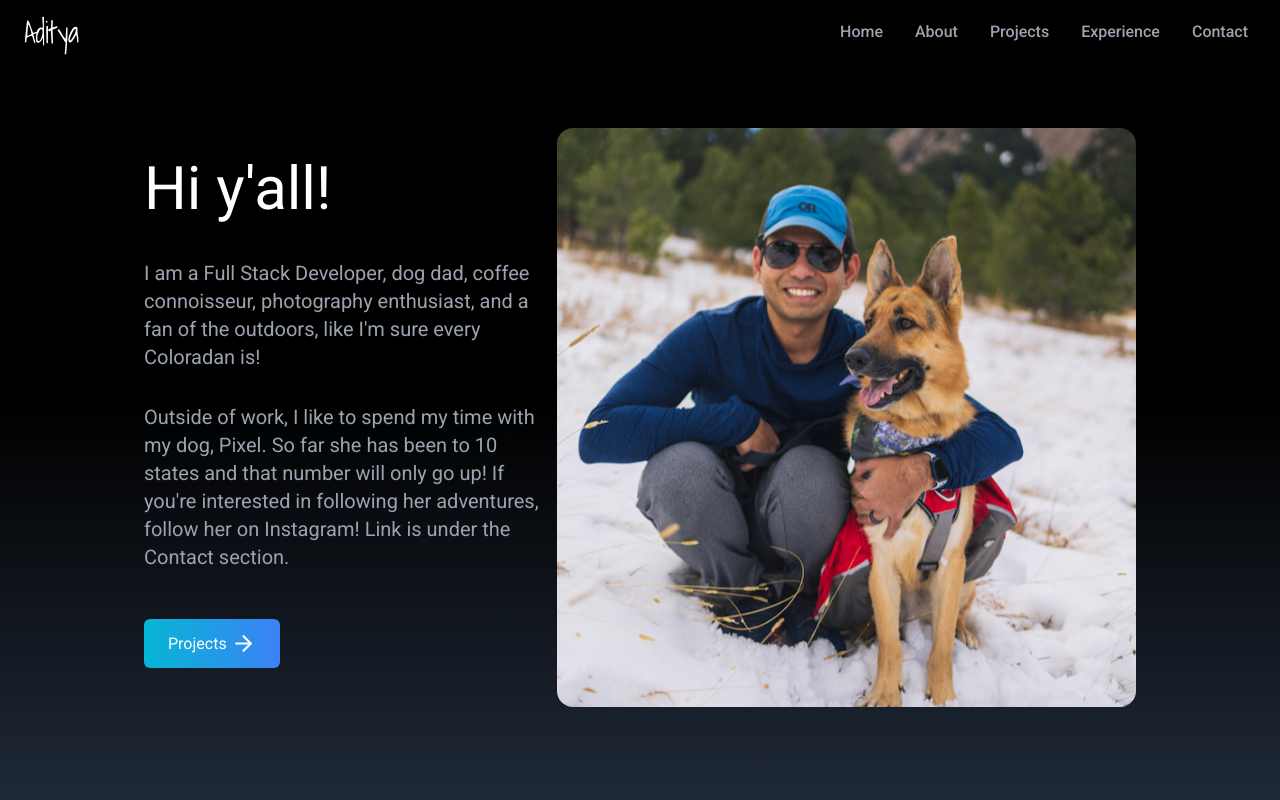
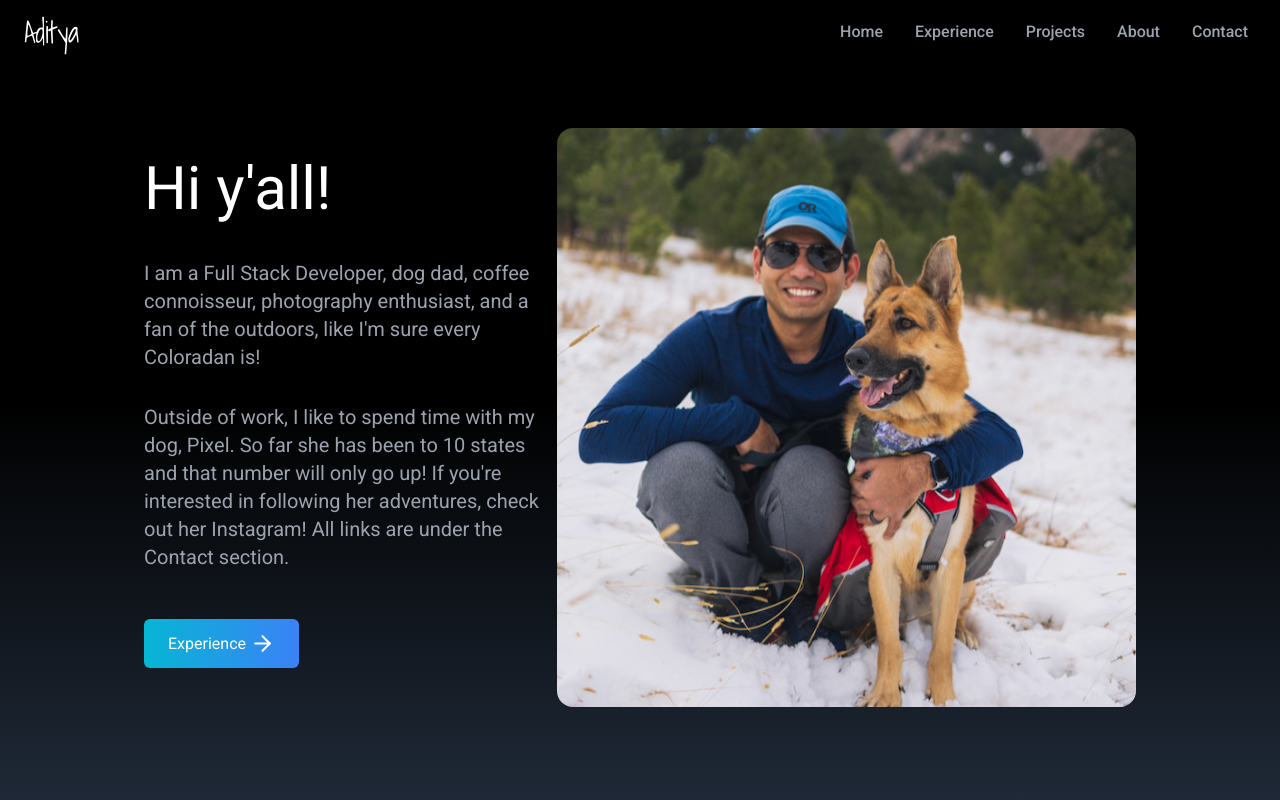
Before and after one commit to aditya-xyz/website_frontend, a React (Create React App) app: page / in a window 1280 px wide. Shown: the top 800 px of the page. Built offline with nearby package versions, Linux system fonts and the light colour scheme.

Commit message:
Changed the order of sections

```diff
--- a/src/App.js
+++ b/src/App.js
@@ -10,9 +10,9 @@ function App() {
     <div>
       <NavBar />
       <Home />
+      <Experience />
+      <Projects />
       <About />
-      <Projects />
-      <Experience />
       <Contact />
     </div>
   )
--- a/src/components/Home.jsx
+++ b/src/components/Home.jsx
@@ -19,20 +19,20 @@ const Home = () => {
             every Coloradan is!
           </p>
           <p className="text-gray-400 py-4 mr-2 max-w-md text-xl">
-            Outside of work, I like to spend my time with my dog, Pixel. So far
-            she has been to 10 states and that number will only go up! If you're
-            interested in following her adventures, follow her on Instagram!
-            Link is under the Contact section.
+            Outside of work, I like to spend time with my dog, Pixel. So far she
+            has been to 10 states and that number will only go up! If you're
+            interested in following her adventures, check out her Instagram! All
+            links are under the Contact section.
           </p>
           <br />
           <div>
             <Link
-              to="projects"
+              to="experience"
               smooth
               duration={500}
               className="group text-white w-fit px-6 py-3 my-2 flex items-center rounded-md bg-gradient-to-r from from-cyan-500 to-blue-500 cursor-pointer"
             >
-              Projects
+              Experience
               <span className="group-hover:rotate-90 duration-300">
                 <FiArrowRight size={25} className="ml-1" />
               </span>
--- a/src/components/NavBar.jsx
+++ b/src/components/NavBar.jsx
@@ -12,7 +12,7 @@ const NavBar = () => {
     },
     {
       id: 2,
-      link: "about",
+      link: "experience",
     },
     {
       id: 3,
@@ -20,7 +20,7 @@ const NavBar = () => {
     },
     {
       id: 4,
-      link: "experience",
+      link: "about",
     },
     {
       id: 5,
```
